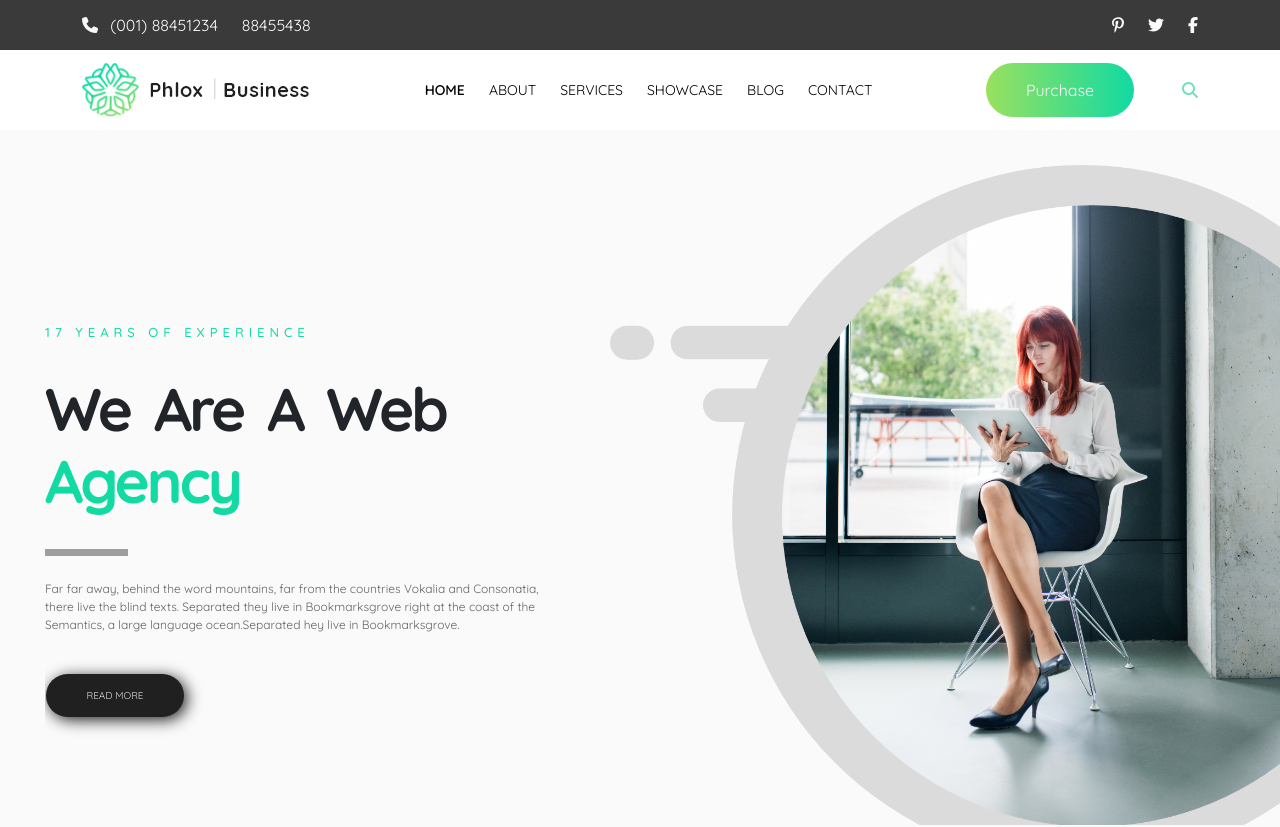
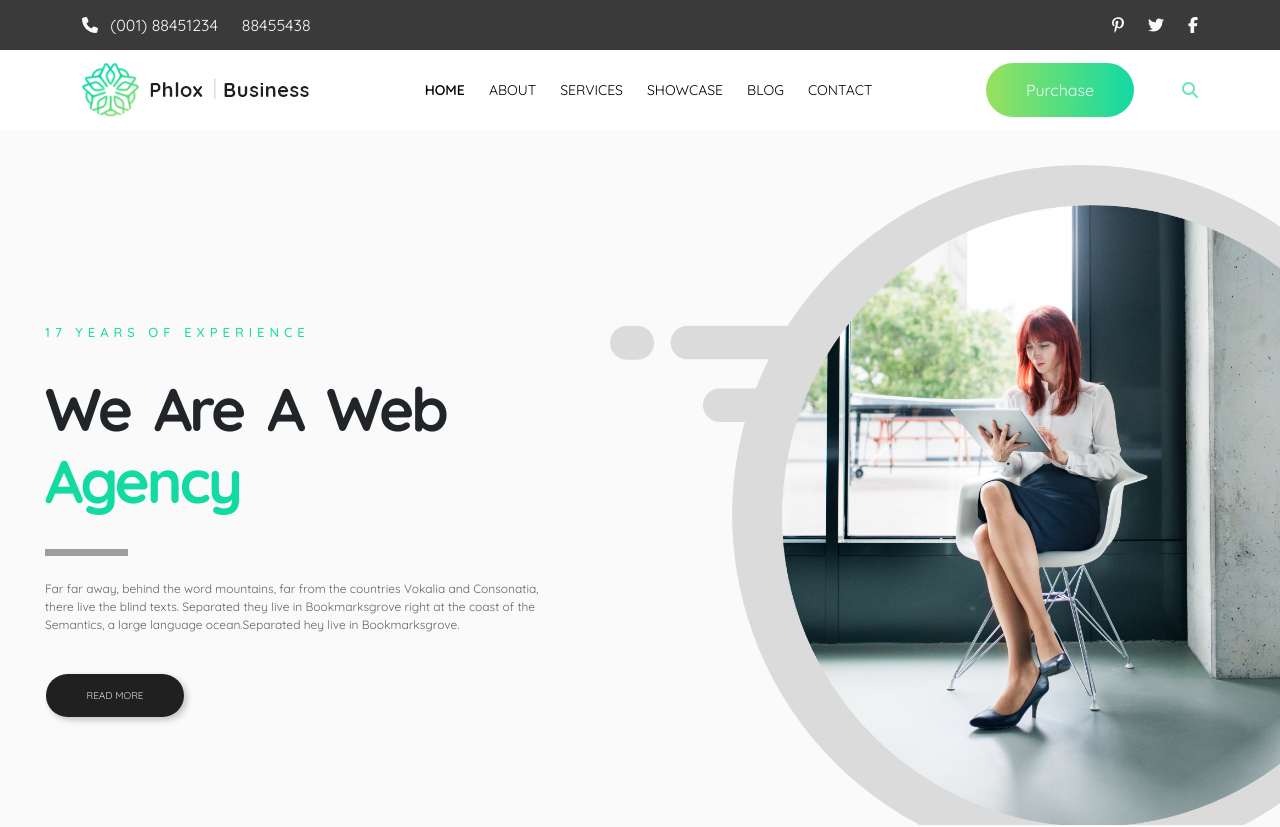
Before and after one commit to AlessandroGattuso/proj-html-vuejs, a Vue app: page / in a window 1280 px wide. Shown: the top 827 px of the page. Built offline with nearby package versions, Linux system fonts and the light colour scheme; grey boxes are pictures that could not be loaded.

Commit message:
black button improved shadow

```diff
--- a/src/components/main-section/sections/slider-section/SliderItem.vue
+++ b/src/components/main-section/sections/slider-section/SliderItem.vue
@@ -91,11 +91,11 @@ export default {
     background-color: $black-2
     color: $white-2
     overflow: hidden
-    box-shadow: 3px 3px 15px $black-2
+    box-shadow: 3px 3px 6px rgba($black-2, 0.25)
     transition: all .3s ease-in
     &:hover
       color: white
-      box-shadow: 3px 3px 15px $green-2
+      box-shadow: 3px 3px 10px $green-2
       background-color: $green-2
       padding: 12.5px 35px 12.5px 35px
 
```
